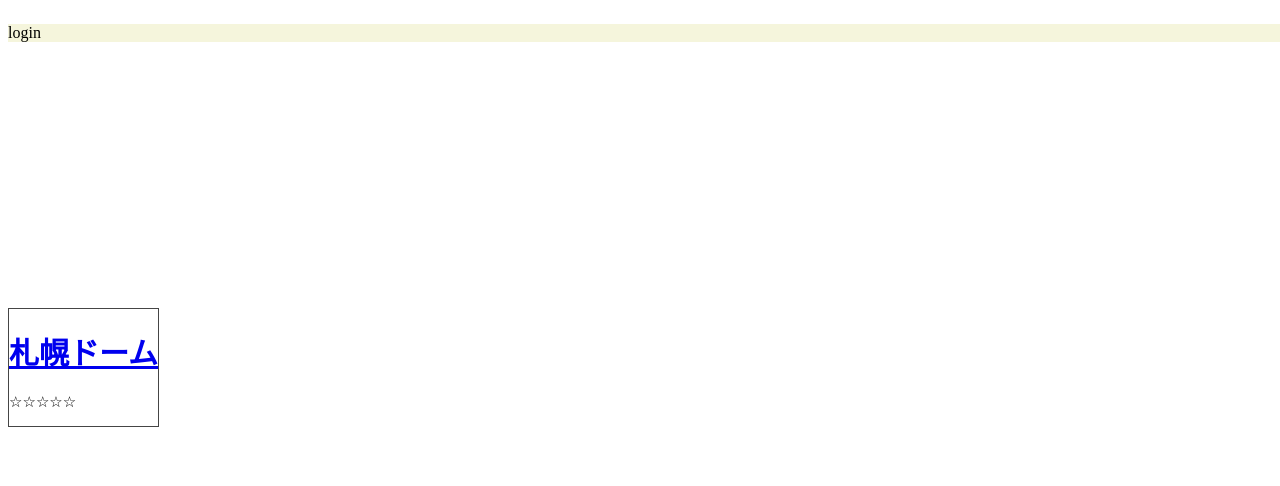
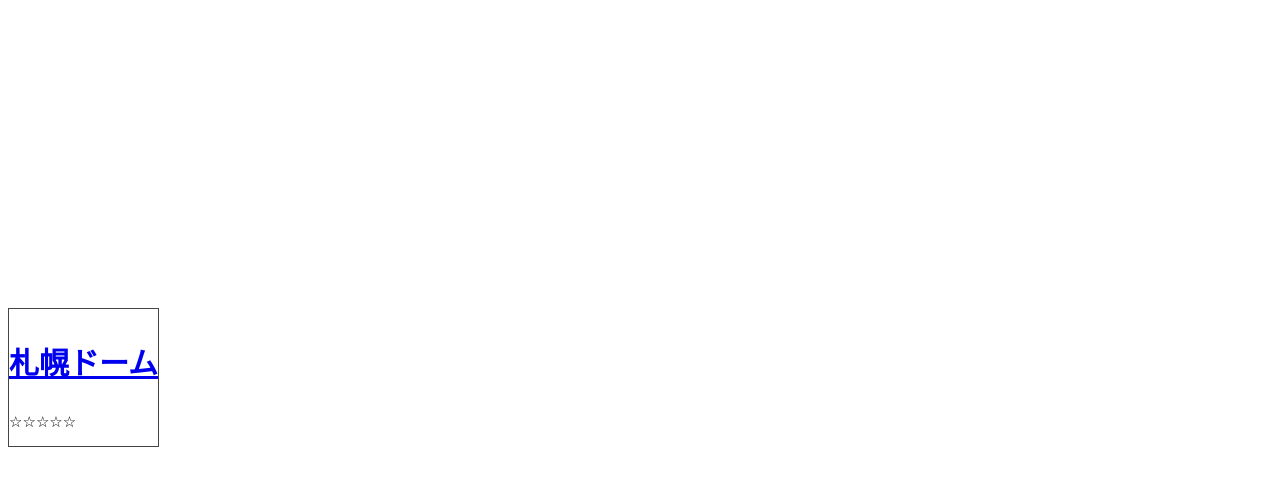
Before and after one commit to Kitamura-Takumi/kakiuna-front, a React (Vite) app: page /sapporo in a window 1280 px wide. Shown: the top 486 px of the page. Built offline with nearby package versions, Linux system fonts and the light colour scheme.

Commit message:
loginの追加

```diff
--- a/src/App.css
+++ b/src/App.css
@@ -5,8 +5,8 @@
   margin-top: 300px;
   }
 
-  header p {
+  .header link {
     width: 100%;
-    background-color: beige;
+    background-color: rgb(220, 220, 34);
     position: fixed;
   }
--- a/src/Home.jsx
+++ b/src/Home.jsx
@@ -6,12 +6,11 @@
 const Home = () => {
   return (
     <>
-    <header>
-        <p>login</p>
-    </header>
+
       <div className="box">
         <Routes>
-          <Route exact path="/" element={<SapporoElement />} />
+          <Route exact path="/login" element={<loginElement/>} />
+
           <Route exact path="/sapporo" element={<SapporoElement />} />
         </Routes>
       </div>
@@ -36,7 +35,7 @@
     <>
       <h1>
         <Link to="/sapporo">
-          <span>札幌ドーム</span>
+          <p>札幌ドーム</p>
         </Link>
       </h1>
       <p>☆☆☆☆☆</p>
@@ -72,4 +71,16 @@
 //   );
 // }
 
+function loginElement() {
+  return (
+    <>
+    <header>
+        <Link to="/login">
+          <p>login</p>
+          </Link>
+    </header>
+    </>
+  )
+};
+
 export default Home;
--- a/src/sapporo.jsx
+++ b/src/sapporo.jsx
@@ -1,7 +1,7 @@
 import { AVAILABLE_TRANSITIONS } from "@mantine/core"
 
 const Sapporo = () => {
-   document.write("i");
+
 }
 
 export  default Sapporo;
```
